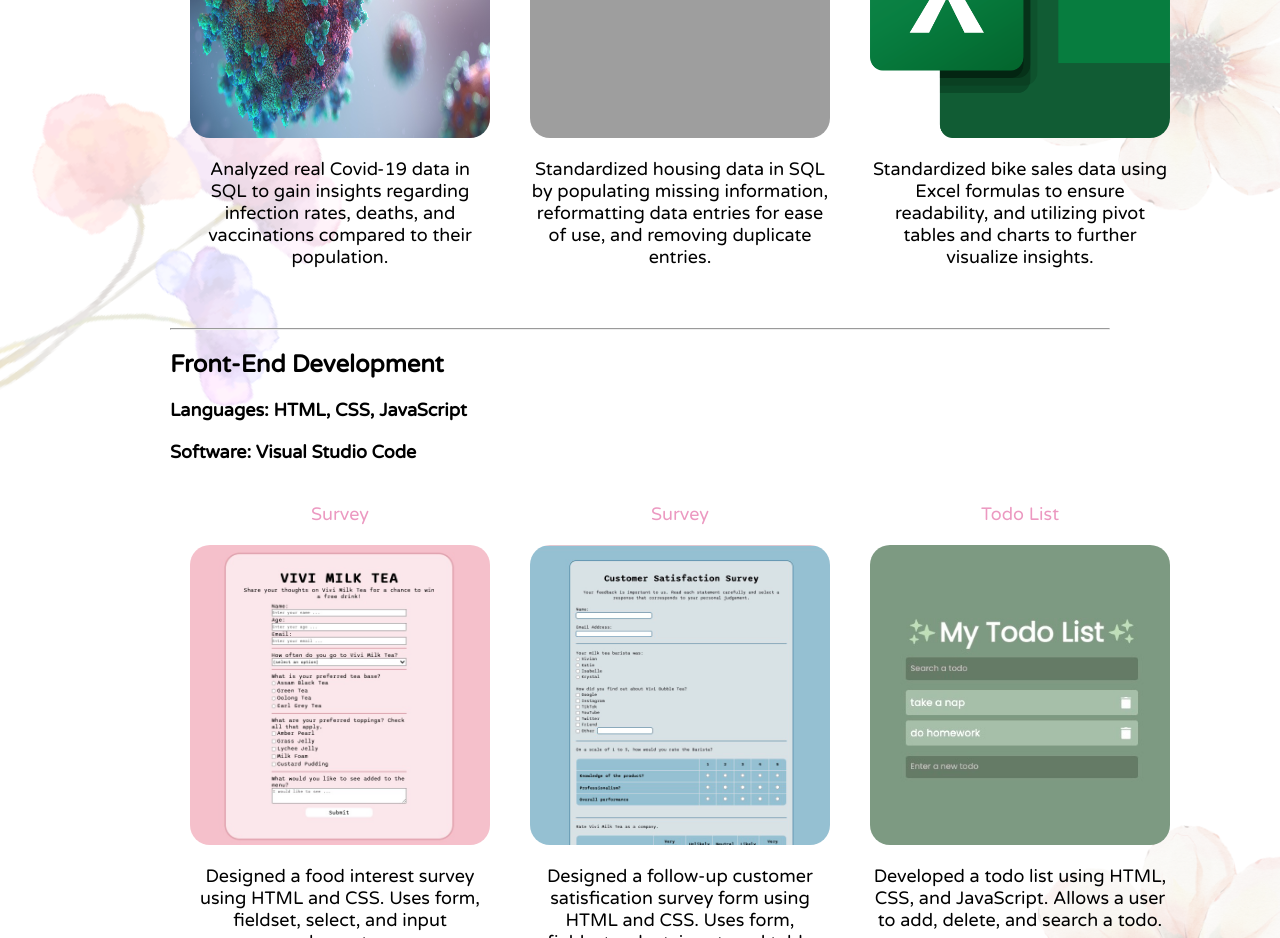
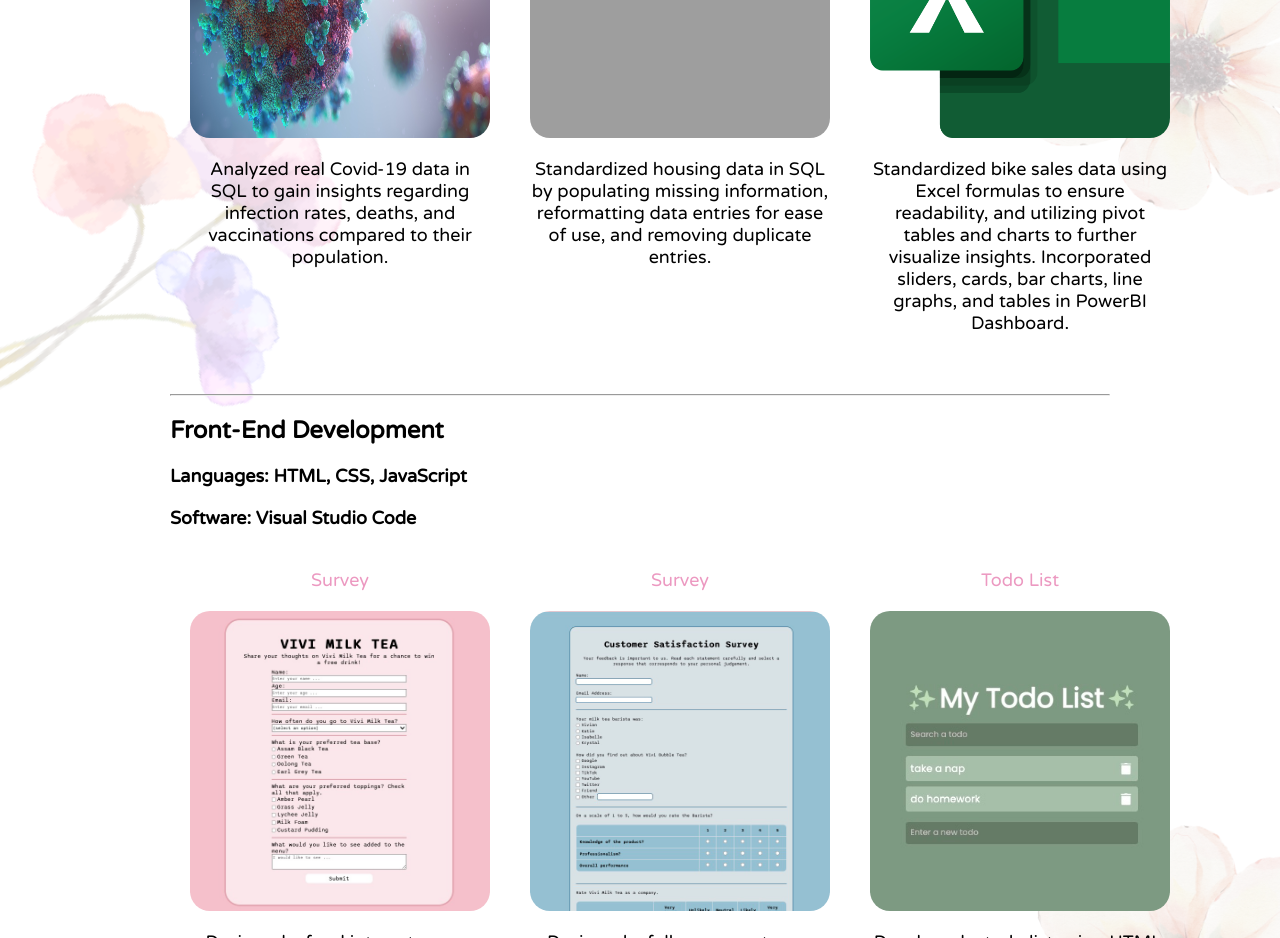
Before and after one commit to vcaos/vcaos.github.io, a plain HTML site: page index.html in a window 1280 px wide. Shown: the part 1140-2078 px from the top of the page. Drawn offline with Linux system fonts and the light colour scheme; grey boxes are pictures that could not be loaded.

Commit message:
Update index.html

```diff
--- a/index.html
+++ b/index.html
@@ -61,7 +61,7 @@
                 <figcaption class="top">Data Cleaning in Excel</figcaption>
                 <a href="https://github.com/vcaos/DataAnalysisProjects/tree/main/Bike_Sales_Excel_Project"><img src="Images/excel.png" alt="da3">
                 <figcaption>Standardized bike sales data using Excel formulas to ensure readability, and utilizing pivot tables
-                    and charts to further visualize insights.
+                    and charts to further visualize insights. Incorporated sliders, cards, bar charts, line graphs, and tables in PowerBI Dashboard.
                 </figcaption></a>
             </figure>
         </div>
```
